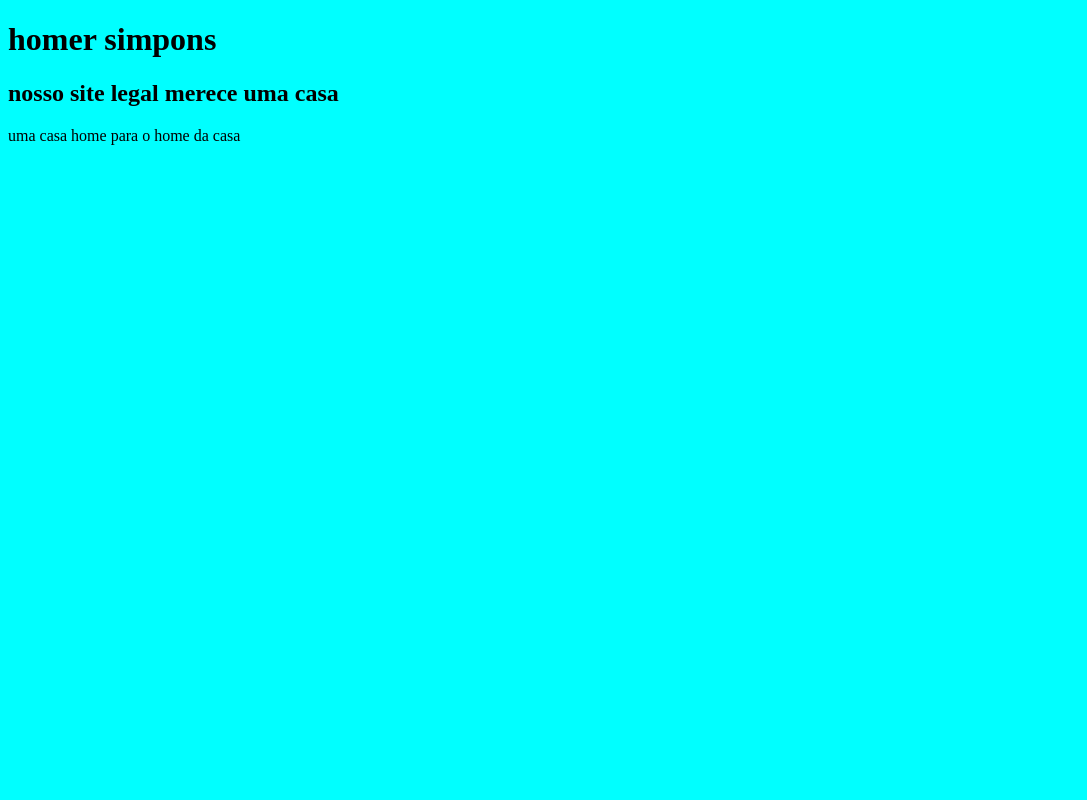
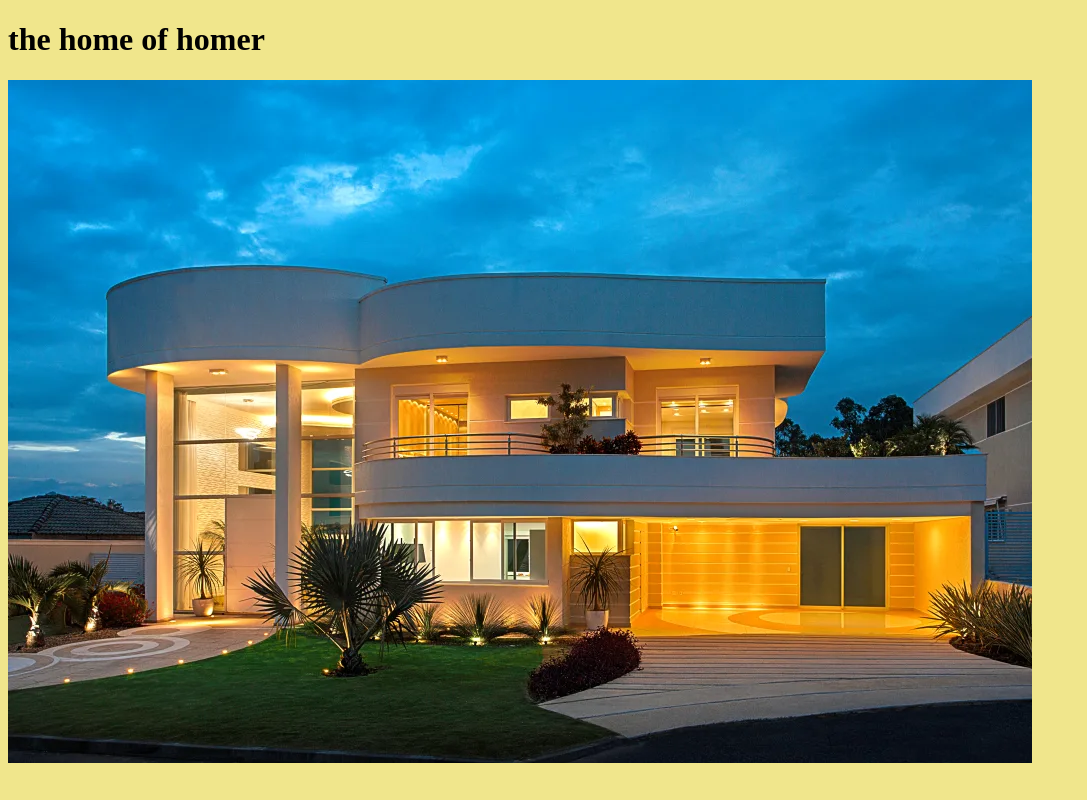
Before and after one commit to renatatarnowski/teste-github, a plain HTML site: page home.html in a window 1280 px wide. Shown: the whole page, without its empty margins (0-1087 px from the left). Drawn offline with Linux system fonts and the light colour scheme.

Commit message:
alterado a pagina home e adicionada  uma imagem

```diff
--- a/home.html
+++ b/home.html
@@ -6,9 +6,10 @@
     <meta http-equiv="X-UA-Compatible" content="ie=edge">
     <title>home</title>
 </head>
-<body style="background-color: cyan; color: black">
-    <h1>homer simpons</h1>
-    <h2>nosso site legal merece uma casa</h2>
-    <p>uma casa home para o home da casa</p>
+<body style="background-color: khaki; color: black">
+    <h1>the home of homer</h1>
+    <div class="margin:10%; border: 2px solid #c8c8c8">
+        <img src="./imgs/casa.jpg">
+    </div>
 </body>
 </html>
```
Also changed, not shown: imgs/casa.jpg (added).
